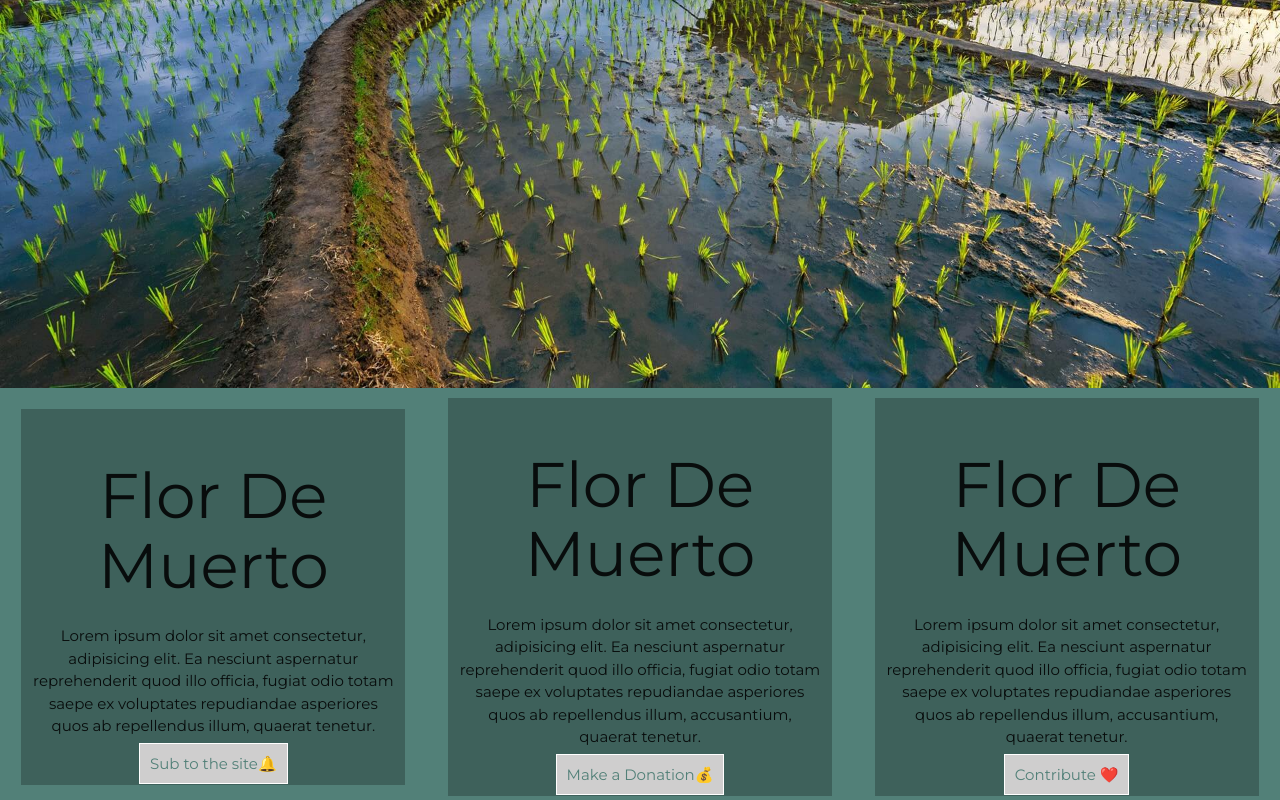
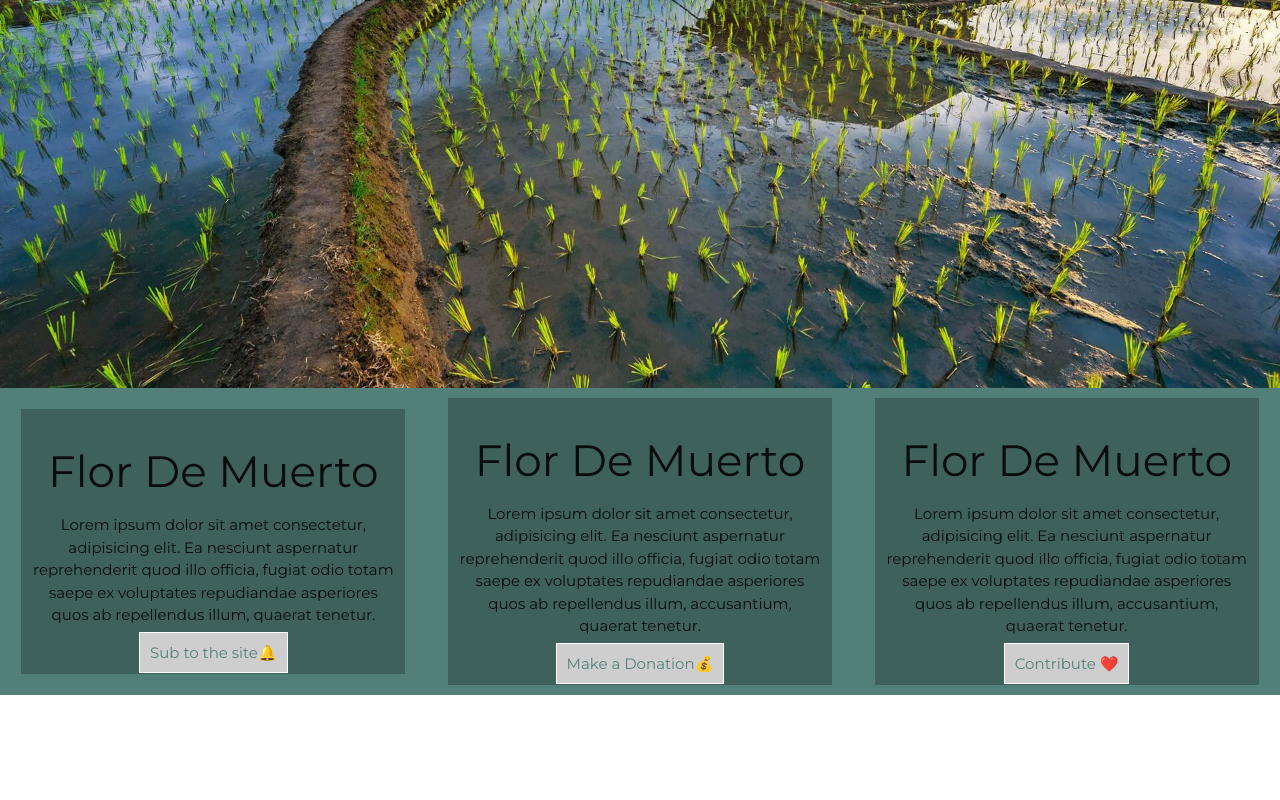
Before and after one commit to Rubrex/landingpage, a React (Create React App) app: page / in a window 1280 px wide. Shown: the part 412-1212 px from the top of the page. After the commit the page ends 1107 px from the top, so only its background shows below. Built offline with nearby package versions, Linux system fonts and the light colour scheme.

Commit message:
footer font size changed

```diff
--- a/src/App.js
+++ b/src/App.js
@@ -25,7 +25,7 @@ function App() {
       <footer>
         <div className="footerContainer">
           <div className="footerChild">
-            <h1>Flor De Muerto</h1>
+            <h3>Flor De Muerto</h3>
             <p>
               Lorem ipsum dolor sit amet consectetur, adipisicing elit. Ea
               nesciunt aspernatur reprehenderit quod illo officia, fugiat odio
@@ -40,7 +40,7 @@ function App() {
             </strong>
           </div>
           <div className="footerChild">
-            <h1>Flor De Muerto</h1>
+            <h3>Flor De Muerto</h3>
             <p>
               Lorem ipsum dolor sit amet consectetur, adipisicing elit. Ea
               nesciunt aspernatur reprehenderit quod illo officia, fugiat odio
@@ -55,7 +55,7 @@ function App() {
             </strong>
           </div>
           <div className="footerChild">
-            <h1>Flor De Muerto</h1>
+            <h3>Flor De Muerto</h3>
             <p>
               Lorem ipsum dolor sit amet consectetur, adipisicing elit. Ea
               nesciunt aspernatur reprehenderit quod illo officia, fugiat odio
```
